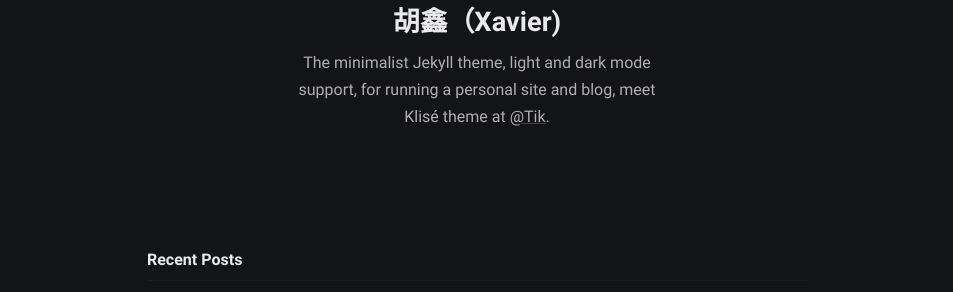
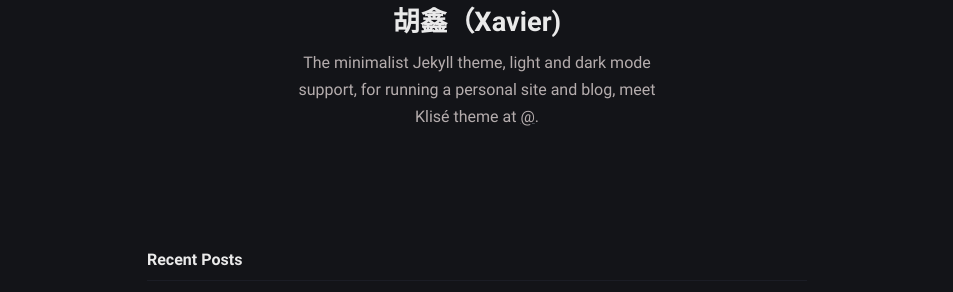
Before and after one commit to X-Vier/super-turmeric-17d7d, a Jekyll site: the page built from index.md, in a window 1280 px wide. Shown: the part 251-543 px from the top of the page, without its empty margins (163-1116 px from the left). Built offline with Jekyll 4.4.1, drawn with Linux system fonts in a browser that asks for light colours.

Commit message:
_config.yml: updated bio in author

```diff
--- a/_config.yml
+++ b/_config.yml
@@ -14,7 +14,7 @@ author:
     The minimalist Jekyll theme, light and dark mode support, for running a
     personal site and blog,  meet Klisé theme at <a
     href="https://github.com/piharpi/jekyll-klise" target="_blank"
-    rel="noopener">@Tik</a>.
+    rel="noopener">@</a>.
   username: username
   github: github_username
   twitter: twitter_username
```
